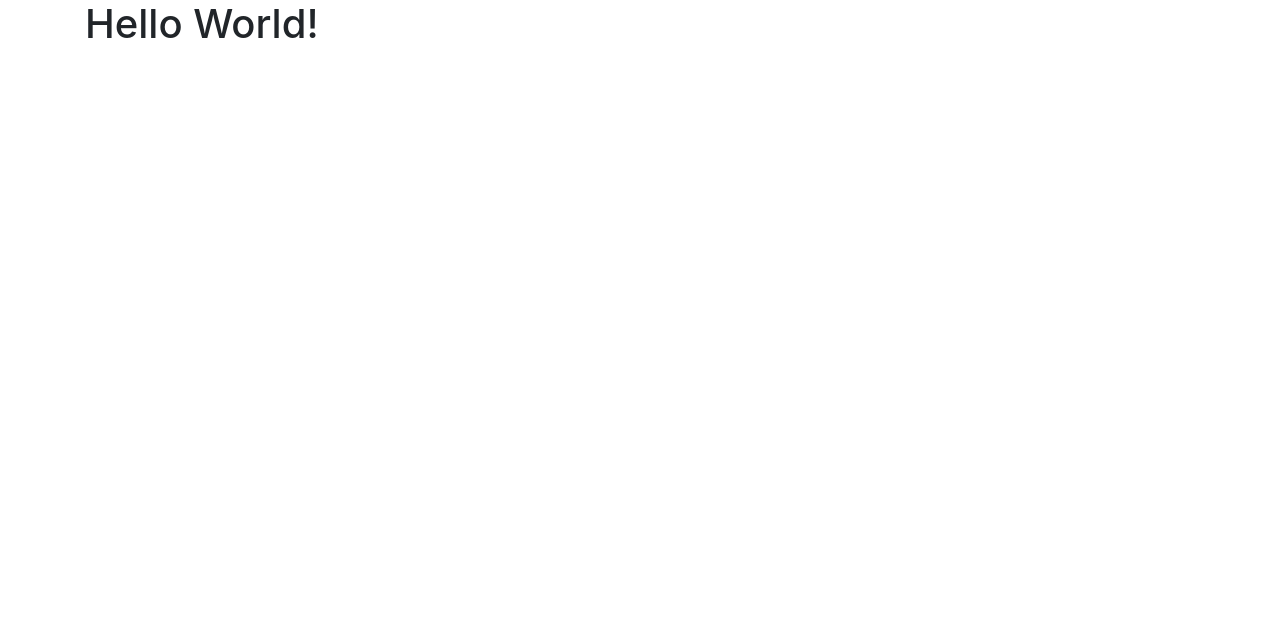
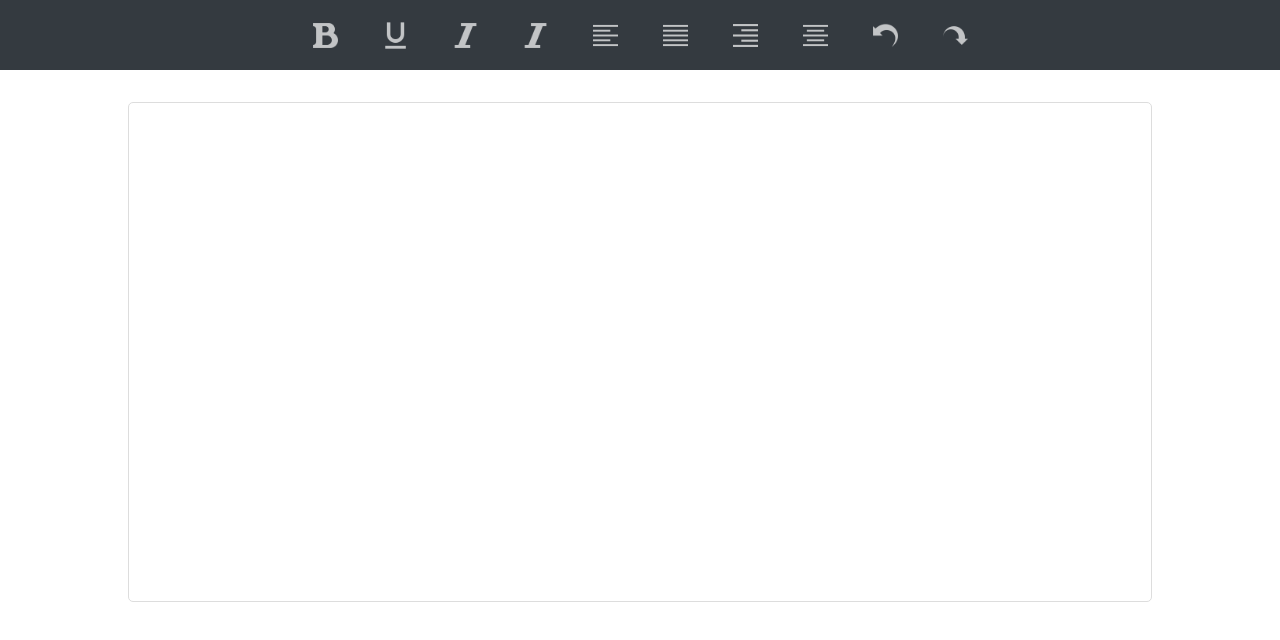
Before and after one commit to dasundev/bootstrap-text-editor, a plain HTML site: page index.html in a window 1280 px wide. Drawn offline with nearby package versions, Linux system fonts and the light colour scheme.

Commit message:
Add Text Editor UI

```diff
--- /dev/null
+++ b/assets/css/main.css
@@ -0,0 +1,41 @@
+.tool {
+    display: inline-flex;
+    align-items: center;
+    justify-content: center;
+    opacity: 0.7;
+    width: 70px;
+    padding: 1rem;
+    height: 70px;
+}
+
+.bold {
+
+}
+
+.underline {
+
+}
+
+.italic {
+
+}
+
+.tool:hover {
+    opacity: 1;
+    background: #2b2b2b;
+    cursor: pointer;
+}
+
+.editor {
+    height: 500px;
+    border: 1px solid #ddd;
+    margin-top: 2rem;
+    max-width: 1024px;
+    margin: 2rem auto;
+    padding: 1rem;
+    border-radius: 5px;
+}
+
+.editor:focus-visible {
+    outline: none;
+}
--- a/index.html
+++ b/index.html
@@ -8,12 +8,48 @@
     <!-- Bootstrap CSS -->
     <link rel="stylesheet" href="https://maxcdn.bootstrapcdn.com/bootstrap/4.0.0/css/bootstrap.min.css" integrity="sha384-Gn5384xqQ1aoWXA+058RXPxPg6fy4IWvTNh0E263XmFcJlSAwiGgFAW/dAiS6JXm" crossorigin="anonymous">
     <link rel="stylesheet" href="https://cdnjs.cloudflare.com/ajax/libs/font-awesome/4.7.0/css/font-awesome.min.css">
+    <link rel="stylesheet" href="./assets/css/main.css">
     <title>Text Editor - [CT-2019-065]</title>
 </head>
 
 <body>
-    <div class="container">
-        <h1>Hello World!</h1>
+    <!-- toolbar -->
+    <div class="bg-dark d-flex justify-content-center align-items-center">
+        <div class="tool">
+            <img src="assets/images/bold-xxl.png" width="25" height="25" alt="Bold">
+        </div>
+        <div class="tool">
+            <img src="assets/images/format_underline_white_192x192.png" width="35" height="35" alt="Underline">
+        </div>
+        <div class="tool">
+            <img src="assets/images/italic-xxl.png" width="25" height="25" alt="Italic">
+        </div>
+        <div class="tool">
+            <img src="assets/images/italic-xxl.png" width="25" height="25" alt="Italic">
+        </div>
+        <div class="tool">
+            <img src="assets/images/left.png" width="25" height="25" alt="Left">
+        </div>
+        <div class="tool">
+            <img src="assets/images/justify.png" width="25" height="25" alt="Justify">
+        </div>
+        <div class="tool">
+            <img src="assets/images/right.png" width="25" height="25" alt="Right">
+        </div>
+        <div class="tool">
+            <img src="assets/images/center.png" width="25" height="25" alt="Center">
+        </div>
+        <div class="tool">
+            <img src="assets/images/undo-4-32.png" width="25" height="25" alt="Undo">
+        </div>
+        <div class="tool">
+            <img src="assets/images/action-redo-32.png" width="25" height="25" alt="Redo">
+        </div>
+    </div>
+
+    <!-- editor -->
+    <div class="editor" contenteditable="true">
+
     </div>
     <!-- jQuery first, then Popper.js, then Bootstrap JS -->
     <script src="https://code.jquery.com/jquery-3.2.1.slim.min.js" integrity="sha384-KJ3o2DKtIkvYIK3UENzmM7KCkRr/rE9/Qpg6aAZGJwFDMVNA/GpGFF93hXpG5KkN" crossorigin="anonymous"></script>
```
